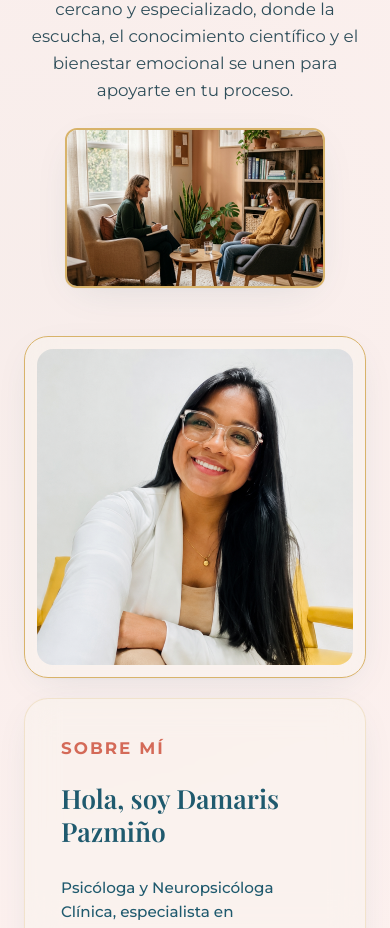
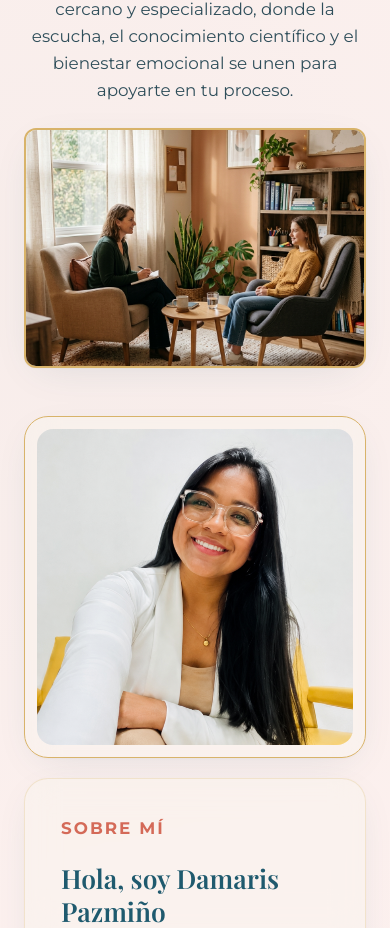
Before and after one commit to MAXVMVS/psic-damarispazmino, a React (Vite) app: page / in a window 390 px wide. Shown: the part 1718-2646 px from the top of the page. Built offline with nearby package versions, Linux system fonts and the light colour scheme; no server answers; a web font is replaced by a local one.

Commit message:
design: make the main header image in Tu lugar seguro section larger

```diff
--- a/src/index.css
+++ b/src/index.css
@@ -505,8 +505,8 @@ section {
 
 .refugio-header-visual {
   flex-shrink: 0;
-  width: 320px;
-  height: 200px;
+  width: 460px;
+  height: 280px;
   border-radius: 16px;
   overflow: hidden;
   box-shadow: var(--shadow-premium);
@@ -1548,8 +1548,9 @@ section {
   }
 
   .refugio-header-visual {
-    width: 260px;
-    height: 160px;
+    width: 100%;
+    max-width: 420px;
+    height: 240px;
     border-radius: 12px;
   }
 
```
